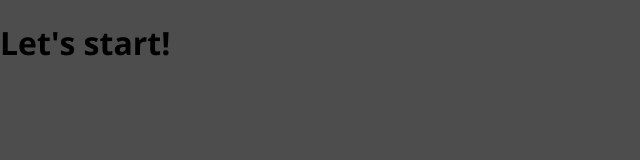
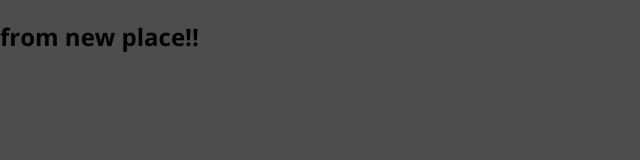
Before and after one commit to peterPalVanyo/purgs, a React (Create React App) app: page /new in a window 1280 px wide. Shown: the top 160 px of the page, without its empty margins (0-640 px from the left). Built offline with nearby package versions, Linux system fonts and the light colour scheme.

Commit message:
install routes and file structures

```diff
--- a/package.json
+++ b/package.json
@@ -5,6 +5,7 @@
   "dependencies": {
     "react": "^16.11.0",
     "react-dom": "^16.11.0",
+    "react-router-dom": "^5.1.2",
     "react-scripts": "3.2.0"
   },
   "scripts": {
--- a/src/App.js
+++ b/src/App.js
@@ -1,7 +1,21 @@
-import React from 'react';
+import React from "react";
+import { BrowserRouter, Route, Redirect, Switch } from "react-router-dom";
+import Users from "./users/pages/Users";
+import NewPlace from "./places/pages/NewPlace";
 
 function App() {
-  return <h1>Let's start!</h1>;
+  return (
+    <BrowserRouter>
+      <Switch>
+        <Route exact path="/">
+          <Users />
+        </Route>
+        <Route exact path="/new">
+          <NewPlace />
+        </Route>
+      </Switch>
+    </BrowserRouter>
+  );
 }
 
 export default App;
--- /dev/null
+++ b/src/places/pages/NewPlace.js
@@ -0,0 +1,7 @@
+import React from 'react'
+
+const NewPlace = () => {
+    return <h2>from new place!!</h2>
+}
+
+export default NewPlace
--- /dev/null
+++ b/src/users/pages/Users.js
@@ -0,0 +1,7 @@
+import React  from 'react'
+
+function Users () {
+    return <h1>from the users!</h1>
+}
+
+export default Users
```
Also changed, not shown: 1 other file (tests, documents, lock files or other folders).
